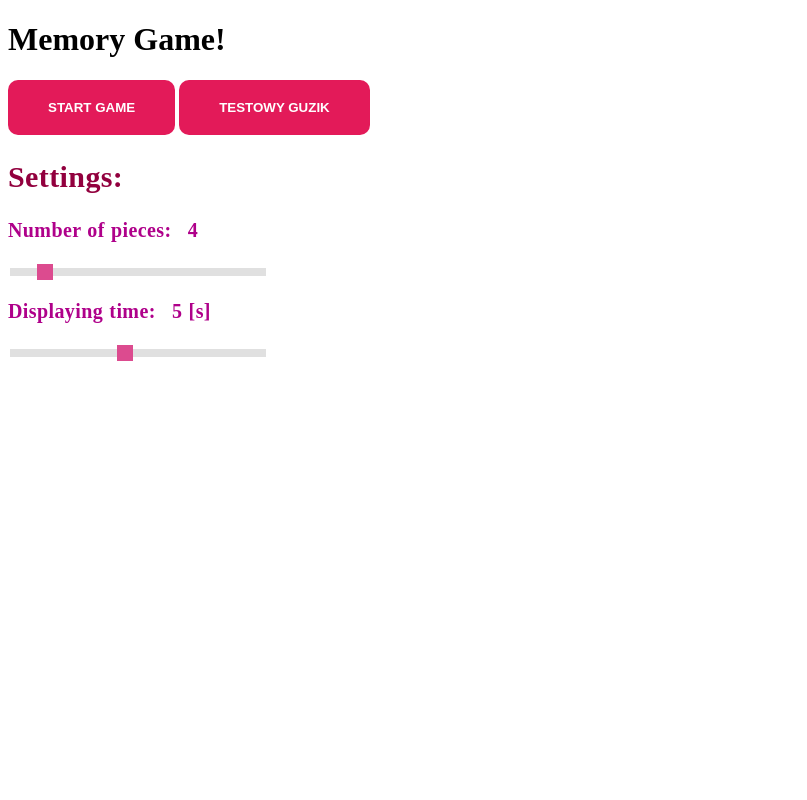
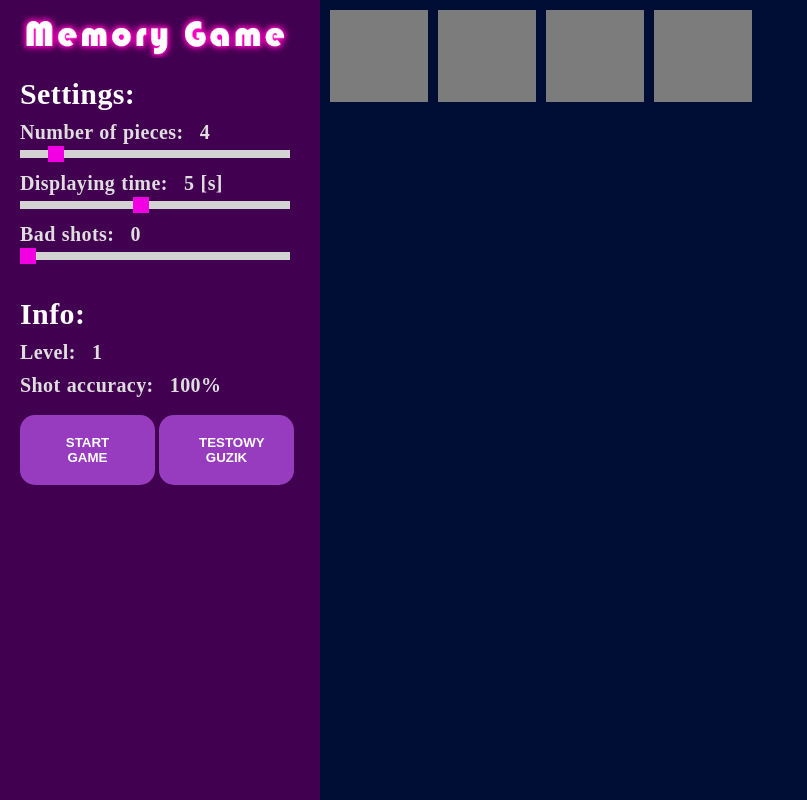
Before and after one commit to Sroooka/MemoryGameJS, a website: page index.html in a window 1280 px wide. Both pictures are taken after a click on the button "START GAME". Shown: the whole page, without its empty margins (0-807 px from the left). Drawn offline with Linux system fonts and the light colour scheme.

Commit message:
add buttons on screen when start game

```diff
--- a/index.html
+++ b/index.html
@@ -9,17 +9,11 @@
     <script src="js/view.js"></script>
 </head>
 <body>
-<h1>Memory Game!</h1>
-
-
-
-<button class="usage-button" onclick="controller.startGame()">START GAME</button>
-
-<button class="usage-button" type="button" id="btn1">
-    TESTOWY GUZIK
-</button>
-
-
+<div class="row">
+    <div class="column" id="leftColumn" style="height: 100vh; ">
+        <div style="margin-left: 20px;">
+            <img src="img/game.png" alt="Memory Game"  width="90%" style="margin-top: 15px;">
+            <br>
             <h2>Settings:</h2>
             <p>Number of pieces: <output style="font-size: 20px; padding-left: 10px" id="slidernumberofpiecesoutput">4</output></p>
             <div class="slidercontainer">
@@ -28,7 +22,26 @@
             <p>Displaying time: <output style="font-size: 20px; padding-left: 10px" id="slidertimeoutput">5</output> [s]</p>
             <div class="slidercontainer">
                 <input type="range" min="1" max="10" value="5" class="slider" id="slidertime" step="0.01" onchange="updateSliderTime(this.value)">
+            </div>
+            <p>Bad shots: <output style="font-size: 20px; padding-left: 10px" id="sliderbadshotoutput">0</output></p>
+            <div class="slidercontainer">
+                <input type="range" min="0" max="5" value="0" class="slider" id="sliderbadshot" step="1" onchange="updateSliderBadShots(this.value)">
+            </div>
+            <br>
+            <h2>Info:</h2>
+            <p>Level: <output style="font-size: 20px; padding-left: 10px" id="playerlevel">1</output></p>
+            <p>Shot accuracy: <output style="font-size: 20px; padding-left: 10px" id="shotaccuracy">100</output>%</p>
 
+            <br>
+            <button class="usage-button" onclick="controller.startGame()">START GAME</button>
+            <button class="usage-button" type="button" id="btn1">TESTOWY GUZIK</button>
+        </div>
+    </div>
+    <div class="column" id="rightColumn" style="height: 100vh;">
+        <div id="gamebuttons" style="margin: 5px;">
+
+        </div>
+    </div>
 </div>
 
 </body>
--- a/js/game.js
+++ b/js/game.js
@@ -1,5 +1,6 @@
 var game = (function () {
-
+    const
+        maxNumberOfPieces = 70;
     var
         initialNumberOfPieces = 4,
         currentNumberOfPieces,
@@ -13,12 +14,13 @@ var game = (function () {
 
         getPieces = function () {
             var i,
-                pieces = [];
+                pieces = [],
+                piece = {id:-1, highlight:false, toGuess:false};
 
             for(i=0; i < currentNumberOfPieces; i++) {
-                pieces.push({});
+                piece = {id:i, highlight:false, toGuess:false};
+                pieces.push(piece);
             }
-            //pieces[0].toGuess = true;
             return pieces;
         };
 
--- a/js/view.js
+++ b/js/view.js
@@ -1,6 +1,7 @@
 var
     sliderNumberOfElements = 4,
-    sliderTimeOfDisplay = 5.0;
+    sliderTimeOfDisplay = 5.0,
+    sliderBadShots = 5.0;
 
 function updateSliderPiece() {
     sliderNumberOfElements = parseInt(document.getElementById("slidernumberofpieces").value ,10);
@@ -15,14 +16,33 @@ function updateSliderTime() {
     console.log(sliderTimeOfDisplay)
 }
 
+function updateSliderBadShots() {
+    sliderBadShots = parseInt(document.getElementById("sliderbadshot").value);
+
+    document.getElementById('sliderbadshotoutput').innerHTML = sliderBadShots
+    console.log(sliderBadShots)
+}
+
 var view = (function () {
     var
     getInitialNumberOfPieces = function () {
-        return 2;
+        return sliderNumberOfElements;
     },
     showPieces = function (receivedPieces) {
-        //TODO show pieces on screen
-
+        console.log("Pieces to show: " + receivedPieces.length);
+        var i,
+            pieceToDraw,
+            pieceButton,
+            elementContainer = document.getElementById("gamebuttons");
+        while (elementContainer.hasChildNodes()) {
+            elementContainer.removeChild(elementContainer.lastChild);
+        }
+        for(i=0; i<receivedPieces.length; i++){
+            pieceButton = document.createElement("button");
+            pieceButton.className = "game-button";
+            elementContainer = document.getElementById("gamebuttons");
+            elementContainer.appendChild(pieceButton);
+        }
     },
 
     testFunction = function() {
--- a/style.css
+++ b/style.css
@@ -1,22 +1,28 @@
+* {
+    margin: 0;
+    padding: 0;
+}
+
 .slidecontainer {
-    width: 20vw;
+    width: 90%;
     height: 3vh;
 }
 
 .slider {
     -webkit-appearance: none;  /* Override default CSS styles */
     appearance: none;
-    width: 20vw; /* Full-width */
+    width: 90%; /* Full-width */
     height: 1vh; /* Specified height */
     background: #d3d3d3; /* Grey background */
     outline: none; /* Remove outline */
-    opacity: 0.7; /* Set transparency (for mouse-over effects on hover) */
+    opacity: 1; /* Set transparency (for mouse-over effects on hover) */
     -webkit-transition: .2s; /* 0.2 seconds transition on hover */
     transition: opacity .2s;
+    margin-top: 5px;
 }
 
 .slider:hover {
-    opacity: 1; /* Fully shown on mouse-over */
+    opacity: 0.7; /* Fully shown on mouse-over */
 }
 
 .slider::-webkit-slider-thumb {
@@ -24,8 +30,21 @@
     appearance: none;
     width: 2vh; /* Set a specific slider handle width */
     height: 2vh; /* Slider handle height */
-    background: #ce0060;
+    background: #f200e3;
     cursor: pointer; /* Cursor on hover */
+}
+
+h1 {
+    /*font-family: "Palatino Linotype", "Book Antiqua", Palatino, serif;*/
+    font-size: 30px;
+    letter-spacing: 0.4px;
+    word-spacing: 0.8px;
+    color: #efefef;
+    font-weight: 900;
+    text-decoration: none;
+    font-style: normal;
+    text-transform: none;
+    margin-top: 20px;
 }
 
 h2 {
@@ -33,11 +52,12 @@ h2 {
     font-size: 30px;
     letter-spacing: 0.4px;
     word-spacing: 0.8px;
-    color: #92003E;
+    color: #ffffff;
     font-weight: 900;
     text-decoration: none;
     font-style: normal;
     text-transform: none;
+    margin-top: 15px;
 }
 
 
@@ -46,18 +66,20 @@ p {
     font-size: 20px;
     letter-spacing: 0.4px;
     word-spacing: 0.8px;
-    color: #AF008A;
+    color: #dedede;
     font-weight: 700;
     text-decoration: none;
     font-style: normal;
     text-transform: none;
+    margin-top: 10px;
 }
 
 .usage-button {
     padding: 20px 40px;
-    border-radius: 10px;
+    border-radius: 15px;
+    width: 45%;
     border: 0;
-    background: #e31a59;
+    background: #983cbf;
     color: #fff;
     text-transform: uppercase;
     font-weight: bold;
@@ -66,12 +88,51 @@ p {
 
 .usage-button:hover {
     padding: 20px 40px;
-    border-radius: 10px;
+    border-radius: 15px;
     border: 0;
-    background: #e31a59;
+    background: #983cbf;
     color: #fff;
     text-transform: uppercase;
     font-weight: bold;
     transition: 0.4s all;
-    box-shadow: 0px 2px 10px #e300ce;
+    box-shadow: 0px 0px 15px #ff00ac;
 }
+
+.column {
+    float: left;
+}
+
+#leftColumn {
+    width: 25%;
+    background: rgb(66, 0, 80);
+}
+
+#rightColumn {
+    wrap-option: wrap;
+    width: 75%;
+    background: rgb(0, 13, 53);
+}
+
+.row:after {
+    content: "";
+    display: table;
+    clear: both;
+}
+
+.game-button {
+    margin: 5px;
+    padding: 46px 49px;
+    border-radius: 0px;
+    border: 0;
+    background: #7c7c7c;
+    transition: 0.2s all;
+}
+
+.game-button:hover {
+    padding: 46px 49px;
+    border-radius: 0px;
+    border: 0;
+    background: #7c7c7c;
+    transition: 0.2s all;
+    box-shadow: 0px 0px 30px #b800ff;
+}
```
Also changed, not shown: img/game.png (added). Lines whose indentation alone changed are shown as unchanged.
